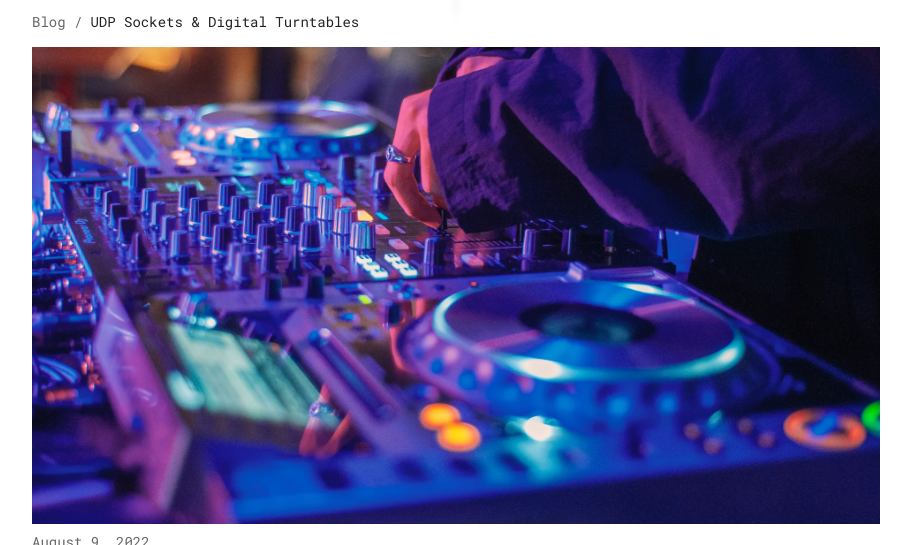
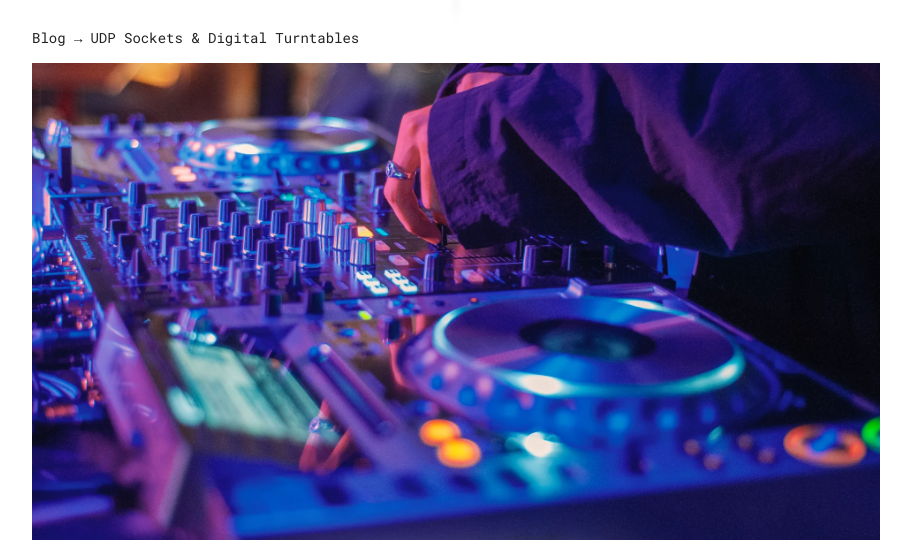
Before and after one commit to JuanitoSebastian/JuanitoSebastian.github.io, an Astro site: page /blog/upd-sockets-and-digital-turntables in a window 1280 px wide. Shown: the part 178-723 px from the top of the page, without its empty margins (184-1095 px from the left). Built offline with nearby package versions, Linux system fonts and the light colour scheme; Astro itself is replaced by a stand-in of ours.

Commit message:
Improvements

```diff
--- a/src/components/Breadcrumbs.astro
+++ b/src/components/Breadcrumbs.astro
@@ -28,20 +28,16 @@ if (showHome) {
 
   .breadcrumbs-list-item-link {
     font-size: 13px;
-    color: var(--secondary-text-color);
     text-decoration: none;
     white-space: nowrap;
     text-overflow: ellipsis;
-
-    &.active {
-      color: var(--text-color);
-    }
+    color: var(--text-color);
   }
 
   .breadcrumbs-list-item:not(:last-child) {
     &::after {
-      color: var(--secondary-text-color);
-      content: '/';
+      color: var(--text-color);
+      content: '→';
       font-size: 14px;
       margin-right: var(--smaller-spacing);
     }
--- a/src/components/blog/BlogPostArticle.astro
+++ b/src/components/blog/BlogPostArticle.astro
@@ -26,7 +26,7 @@ const crumbs = [
   .blog-post-article {
     backdrop-filter: blur(1px);
     max-width: var(--main-width);
-    padding: var(--default-spacing) 0 var(--xl-spacing);
+    padding: var(--bigger-spacing) 0 var(--xl-spacing);
     margin: 0 auto var(--xl-spacing);
     background: var(--section-background-gradient);
   }
```
